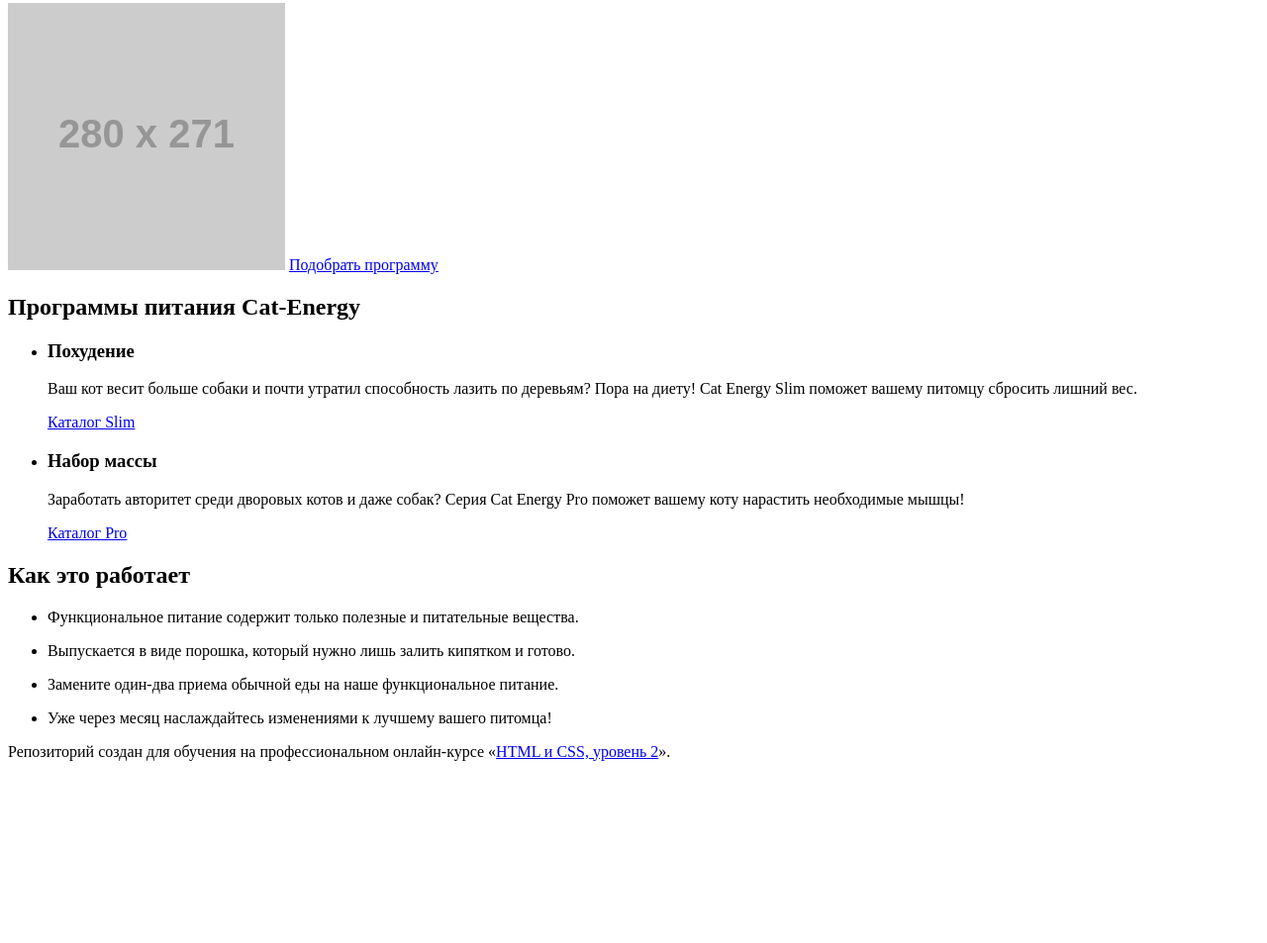
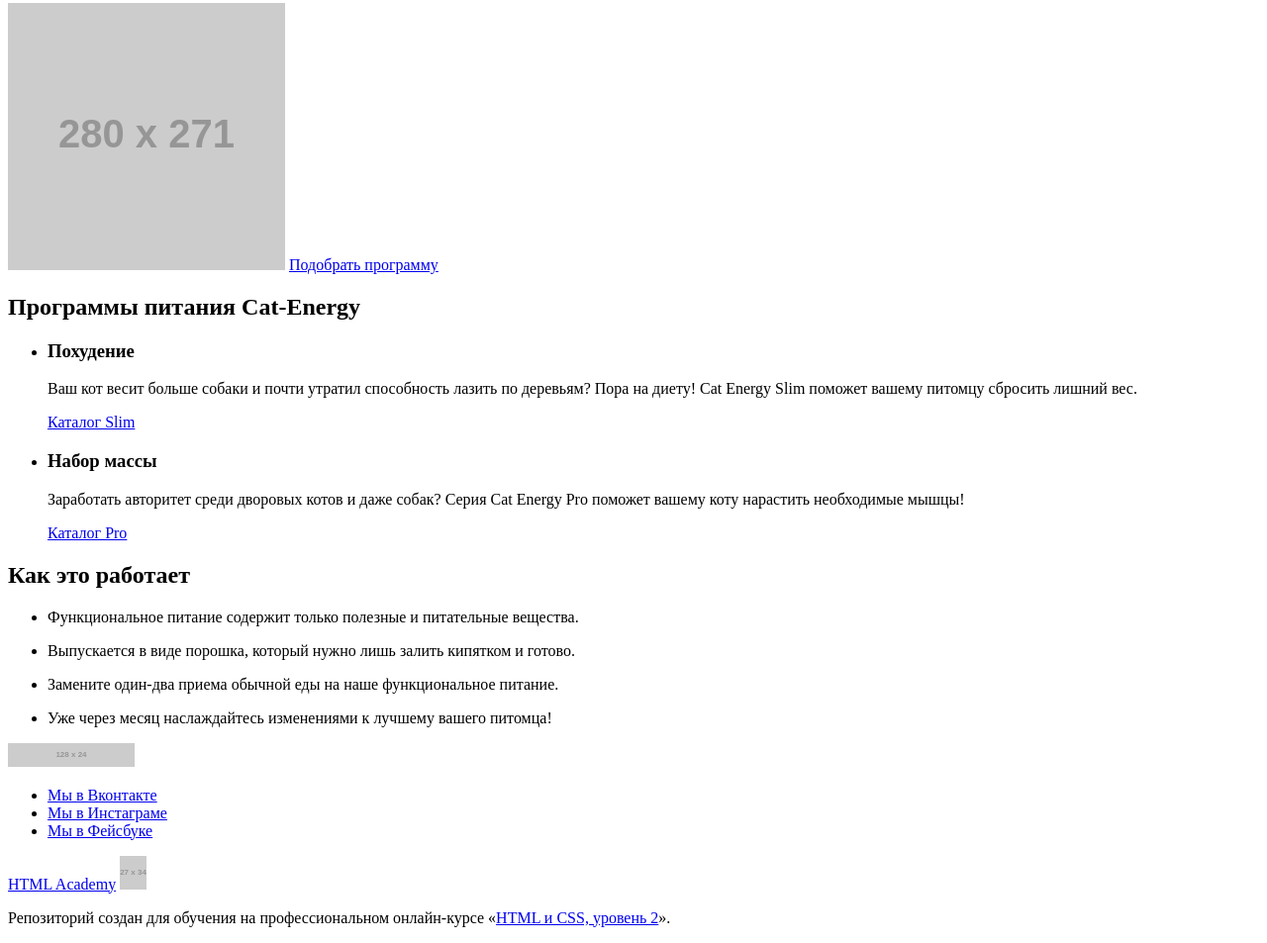
Before and after one commit to king-midas/431487-cat-energy-17, a website: page source/index.html in a window 1280 px wide. Shown: the part 299-1252 px from the top of the page at 99% size. Before the commit the page ends 1084 px from the top, so only its background shows below. Drawn offline with Linux system fonts and the light colour scheme; placeholder pictures from the web are drawn by us.

Commit message:
Добавляет блок page-footer

```diff
--- a/source/index.html
+++ b/source/index.html
@@ -86,7 +86,36 @@
           </ul>
         </div>
       </section>
+
+      <!--
+        Блок "Живой пример" и блок с картой будут размечены позже
+       -->
+
     </main>
+    <footer class="page-footer">
+      <div class="container page-footer__wrapper">
+        <a class="page-footer__logo-link" href="#">
+          <img class="page-footer__logo-image" src="http://placehold.it/128x24" width="128" height="24" alt="Логотип Cat-Energy">
+        </a>
+      <div class="page-footer__social social">
+        <ul class="social__list">
+          <li class="social__item">
+            <a class="social__link social__link--vkontakte" href="https://vk.com/htmlacademy">Мы в Вконтакте</a>
+          </li>
+          <li class="social__item">
+            <a class="social__link social__link--instagram" href="https://www.instagram.com/htmlacademy">Мы в Инстаграме</a>
+          </li>
+          <li class="social__item">
+            <a class="social__link social__link--facebook" href="https://www.facebook.c/htmlacademy">Мы в Фейсбуке</a>
+          </li>
+        </ul>
+      </div>
+      <div class="page-footer__copyright copyright">
+        <a class="copyright__link" href="https://htmlacademy.ru/intensive/adaptive">HTML Academy</a>
+        <img class="copyright__logo" src="http://placehold.it/27x34" alt="Логотип HTML Academy">
+      </div>
+    </div>
+    </footer>
 
 
     <p>Репозиторий создан для обучения на профессиональном онлайн‑курсе «<a href="https://htmlacademy.ru/intensive/adaptive">HTML и CSS, уровень 2</a>».</p>
```
